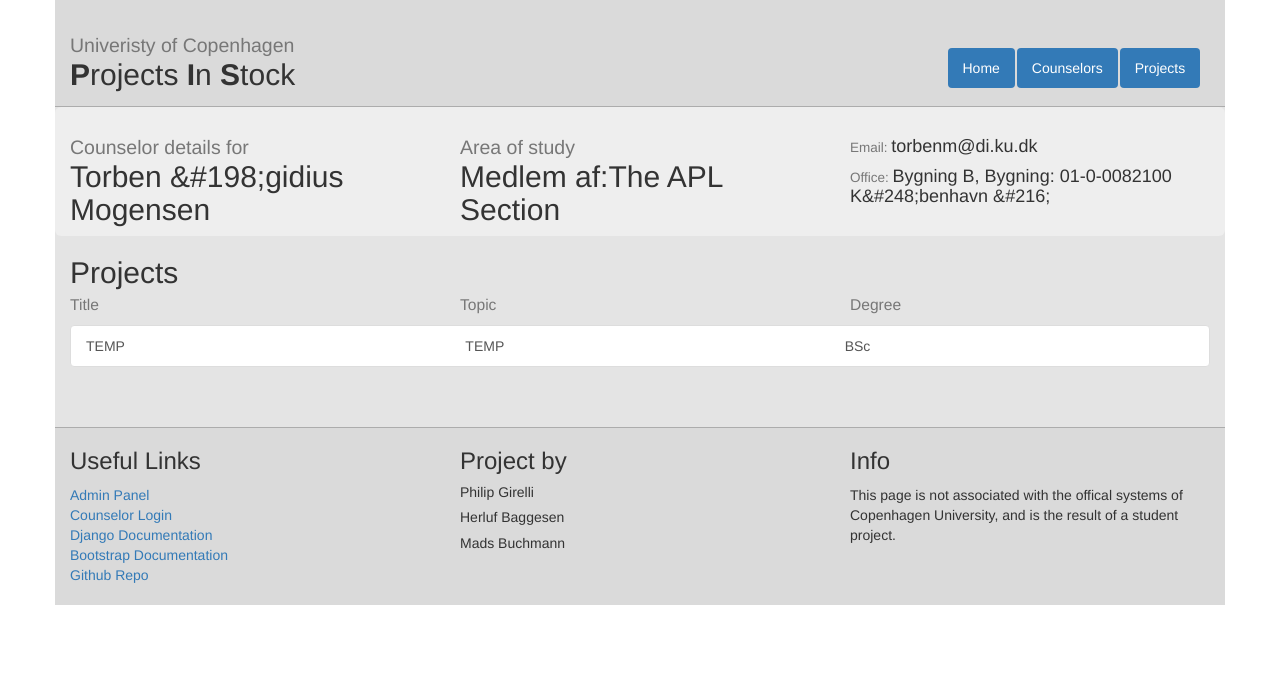
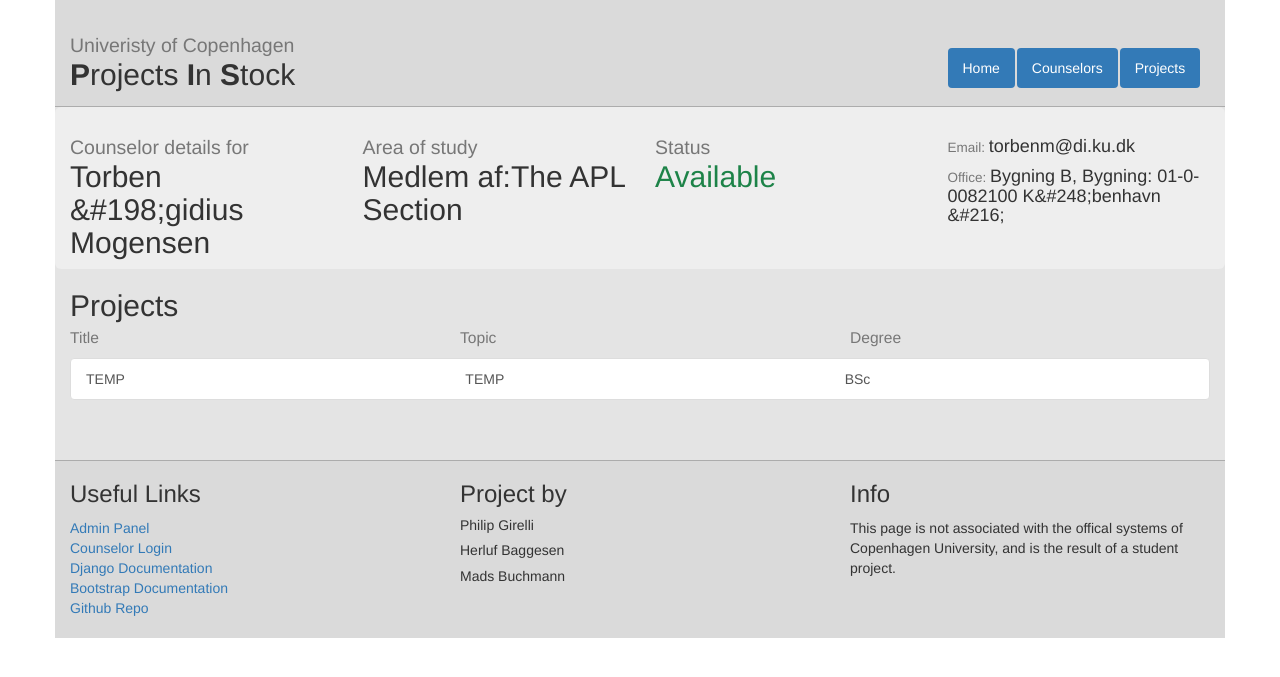
Before and after one commit to DeeCorrector/Projects-in-Stock, a Django app: page /counselors/1/ in a window 1280 px wide. Shown: the top 677 px of the page. Run offline with Django 3.2, Linux system fonts and the light colour scheme; data comes from the database, SQL or seed files in the repository; both versions use the stored data as it was after the commit; some libraries are stand-ins or nearby versions.

Commit message:
counselor status change

```diff
--- a/Product/Website/edit_info/forms.py
+++ b/Product/Website/edit_info/forms.py
@@ -20,5 +20,6 @@ class EditCounselorInfoForm(forms.ModelForm):
             "name",
             "email",
             "study_area",
-            "office"
+            "office",
+            "status"
         ]
--- a/Product/Website/web/models.py
+++ b/Product/Website/web/models.py
@@ -21,6 +21,9 @@ class Counselor(models.Model):
     projects = models.ManyToManyField(Project)
     url = models.URLField(default="NOURL")
     account_id = models.IntegerField(default=-1)
+    status_choices = (('Available','Available'),('Unavailable','Unavailable'))
+    status = models.CharField(max_length=50, choices=status_choices, default='Available')
+
 
     def __str__(self):
         return self.name
--- a/Product/Website/web/templates/web/counselor_detail.html
+++ b/Product/Website/web/templates/web/counselor_detail.html
@@ -1,16 +1,33 @@
 {%extends "web/master.html" %}
 {% block content%}
+<style>
+p.colgreen {color:#1D8348}
+p.colred {color:#E60000}
+</style>
+
 <div class="row info-box">
 
-  <div class="col-md-4">
+  <div class="col-md-3">
     <h2><small>Counselor details for</small><br />{{ counselor.name }}</h2>
   </div>
 
-  <div class="col-md-4">
+  <div class="col-md-3">
     <h2><small>Area of study</small><br />{{ counselor.study_area }}</h2>
   </div>
 
-  <div class="col-md-4">
+<!--   -->
+  <div class="col-md-3">
+    <h2><small>Status</small><br />
+        {% if counselor.status == "Available" %}
+        <p class="colgreen">Available</p>
+        {% else %}
+        <p class="colred">Unavailable</p>
+        {% endif %}
+    </h2>
+  </div>
+
+
+  <div class="col-md-3">
     <br />
     <h4><small>Email:  </small>{{ counselor.email }}</h4>
     <h4><small>Office:  </small>{{ counselor.office }}</h4>
```
Also changed, not shown: Product/Website/edit_info/templates/edit_info/edit_hub.html (+28 -3 lines), Product/Website/db.sqlite3, Product/Website/web/migrations/0006_counselor_status.py (added).
